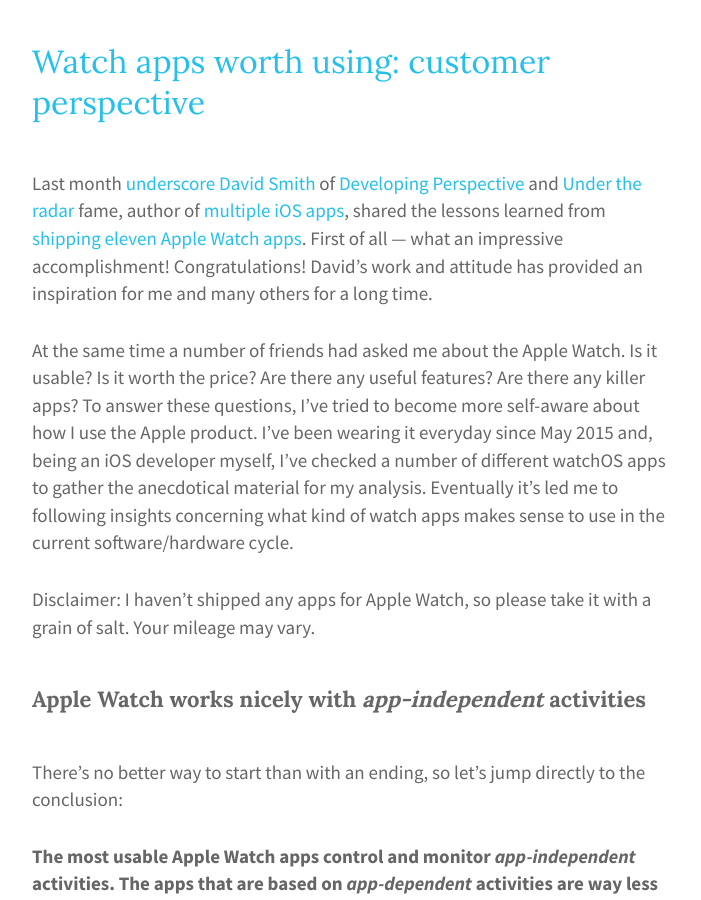
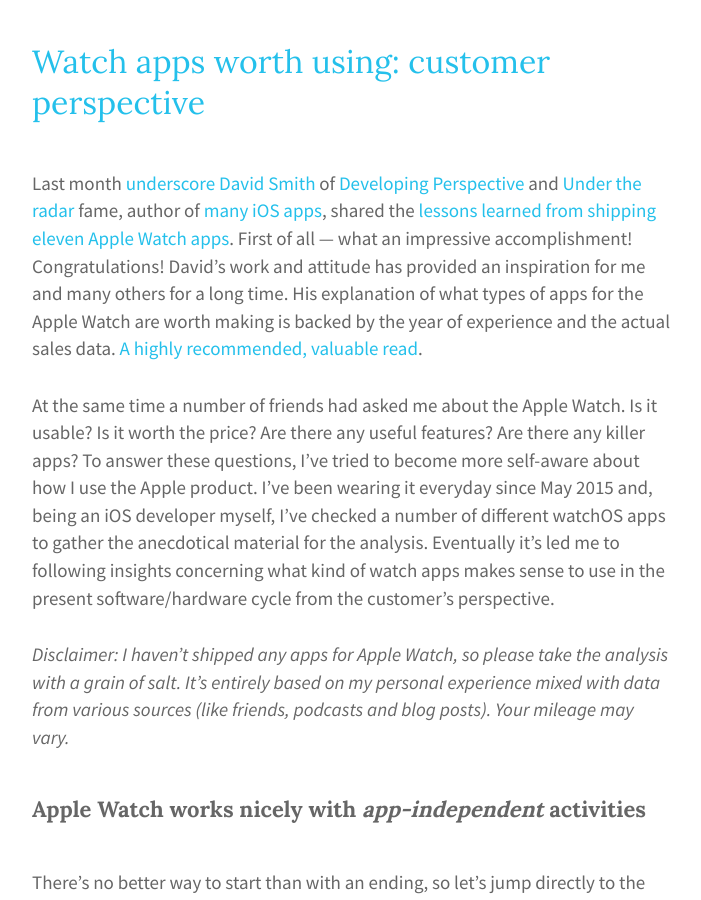
Before and after one commit to siejkowski/siejkowski.github.com, a Jekyll site: the page built from _posts/2016-03-21-watch-apps-worth-using.md, in a window 1280 px wide and 900 px high. Shown: the whole window, without its empty margins (288-989 px from the left). Built offline with Jekyll 4.4.1, drawn with Linux system fonts in a browser that asks for light colours; some of the changed text lies outside the part shown.

Commit message:
few last explanations for watch post

```diff
--- a/_posts/2016-03-21-watch-apps-worth-using.md
+++ b/_posts/2016-03-21-watch-apps-worth-using.md
@@ -10,11 +10,11 @@
 ---
 # [{{ page.title }}]({{ page.url }})
 
-Last month [underscore David Smith](https://twitter.com/_DavidSmith) of [Developing Perspective](http://developingperspective.com) and [Under the radar](https://www.relay.fm/radar) fame, author of [multiple iOS apps](https://david-smith.org/apps/), shared the lessons learned from [shipping eleven Apple Watch apps](https://david-smith.org/blog/2016/02/12/watch-apps-worth-making/). First of all --- what an impressive accomplishment! Congratulations! David's work and attitude has provided an inspiration for me and many others for a long time.
+Last month [underscore David Smith](https://twitter.com/_DavidSmith) of [Developing Perspective](http://developingperspective.com) and [Under the radar](https://www.relay.fm/radar) fame, author of [many iOS apps](https://david-smith.org/apps/), shared the [lessons learned from shipping eleven Apple Watch apps](https://david-smith.org/blog/2016/02/12/watch-apps-worth-making/). First of all --- what an impressive accomplishment! Congratulations! David's work and attitude has provided an inspiration for me and many others for a long time. His explanation of what types of apps for the Apple Watch are worth making is backed by the year of experience and the actual sales data. [A highly recommended, valuable read](https://david-smith.org/blog/2016/02/12/watch-apps-worth-making/).
 
-At the same time a number of friends had asked me about the Apple Watch. Is it usable? Is it worth the price? Are there any useful features? Are there any killer apps? To answer these questions, I've tried to become more self-aware about how I use the Apple product. I've been wearing it everyday since May 2015 and, being an iOS developer myself, I've checked a number of different watchOS apps to gather the anecdotical material for my analysis. Eventually it's led me to following insights concerning what kind of watch apps makes sense to use in the current software/hardware cycle.
+At the same time a number of friends had asked me about the Apple Watch. Is it usable? Is it worth the price? Are there any useful features? Are there any killer apps? To answer these questions, I've tried to become more self-aware about how I use the Apple product. I've been wearing it everyday since May 2015 and, being an iOS developer myself, I've checked a number of different watchOS apps to gather the anecdotical material for the analysis. Eventually it's led me to following insights concerning what kind of watch apps makes sense to use in the present software/hardware cycle from the customer's perspective.
 
-Disclaimer: I haven't shipped any apps for Apple Watch, so please take it with a grain of salt. Your mileage may vary.
+_Disclaimer: I haven't shipped any apps for Apple Watch, so please take the analysis with a grain of salt. It's entirely based on my personal experience mixed with data from various sources (like friends, podcasts and blog posts). Your mileage may vary._
 
 ## Apple Watch works nicely with _app-independent_ activities
 
@@ -73,7 +73,7 @@
 
 Yet another option is to **control** the activity. Pausing and playing music. Starting and stopping the sleep tracking. Ticking off the task from your daily tasks list. As long as the interaction required to control the activity is short,the convenience of performing it on the watch wins.
 
-The current generation Apple Watch limitations hurt _app-independent_ activities as well. Let's say you've just checked the score in a game. Your arm goes down, the screen goes black, the app goes to suspension. By the time you are back there's a good chance that the displayed data is outdated. Sometimes it synchronizes after few seconds, sometimes it gets stuck forever. Some notifications never make it to the watch. Those limitations, however, are likely to be fixed in upcoming software and hardware releases. They are not inherent to the watch form.
+The present generation Apple Watch limitations hurt _app-independent_ activities as well. Let's say you've just checked the score in a game. Your arm goes down, the screen goes black, the app goes to suspension. By the time you are back there's a good chance that the displayed data is outdated. Sometimes it synchronizes after few seconds, sometimes it gets stuck forever. Some notifications never make it to the watch. Those limitations, however, are likely to be fixed in upcoming software and hardware releases. They are not inherent to the watch form.
 
 ## How does it compare with David Smiths's insights?
 
@@ -95,7 +95,7 @@
 
 What about retweeting other people tweets? Well, decide by yourself! Retweeting can be either _app-dependent_ (if it requires a long interaction) or _app-independent_ (if it's more like pausing a song, e.g., pushing a button on an interactive notification). The app design influences what category the particular activity belongs to. It can also vary from user to user, as it always does when it comes to UX.
 
-I hope you'll find the above analysis useful. Of course there's a lot more to the app's success than picking the right set of features for the watch. The idea of _app-dependency_ is just one way of looking at a hard process of designing. It might be helpful, but it definitely doesn't provide all the answers.
+I hope you'll find the above analysis useful. However, there's a lot more to the app's success than picking the right set of features for the watch. The idea of _app-dependency_ is just one way of looking at a hard process of designing. It might be helpful, but it definitely doesn't provide all the answers. Also, please see the disclaimer at the top.
 
 I'm more than happy to discuss it or any other topic related to software development. Contact me [@\_siejkowski](https://twitter.com/_siejkowski).
 
```
Also changed, not shown: other parts of _posts/2016-03-21-watch-apps-worth-using.md (+3 -3 lines).
